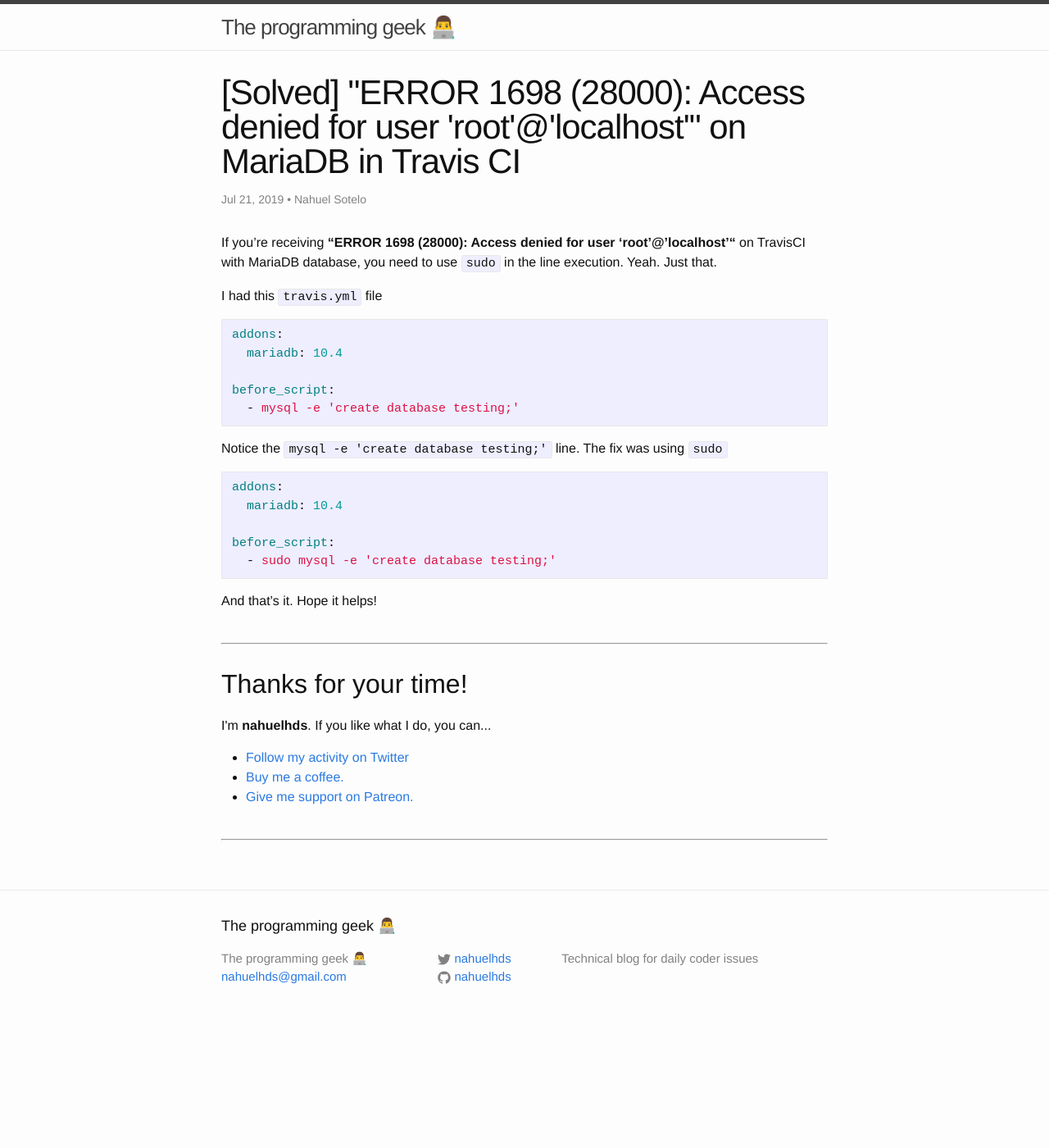
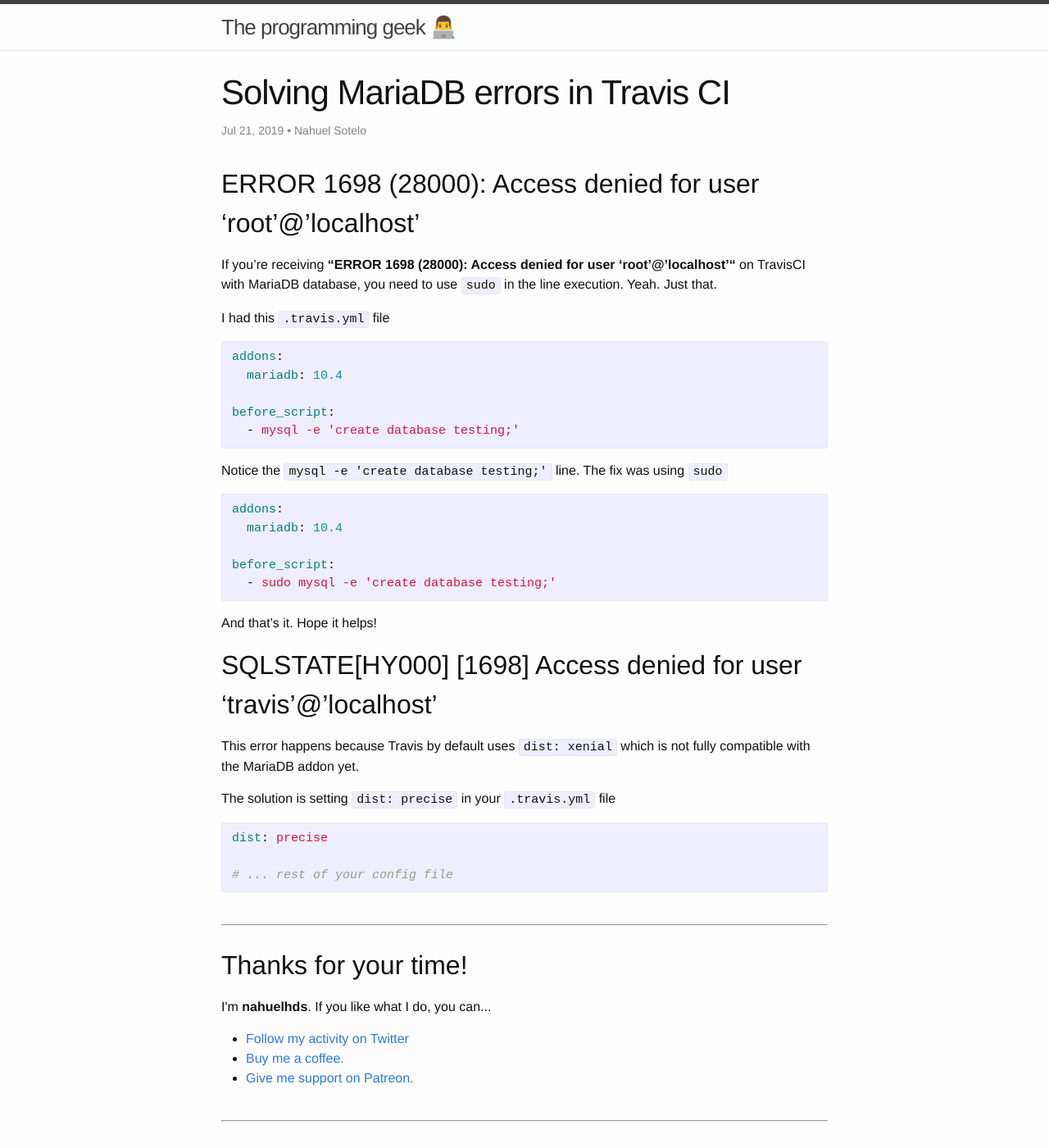
Before and after one commit to nahuelhds/nahuelhds.github.io, a Jekyll site: the page built from _posts/2019-07-21-Solving-MariaDB-errors-in-Travis-CI.md, in a window 1280 px wide and 1400 px high. Shown: the whole window at 82% size. Built offline with Jekyll 4.4.1, drawn with Linux system fonts in a browser that asks for light colours; comment, search, counter and statistics services are not loaded.

Commit message:
Adding one more error

````diff
--- a/_posts/2019-07-21-TravisCI-MariaDB-Access-denied-for-user-root-localhost.md
+++ b/_posts/2019-07-21-Solving-MariaDB-errors-in-Travis-CI.md
@@ -1,6 +1,6 @@
 ---
 lang: en
-title: "[Solved] \"ERROR 1698 (28000): Access denied for user 'root'@'localhost'\" on MariaDB in Travis CI"
+title: "Solving MariaDB errors in Travis CI"
 categories:
   - mariadb
 keywords:
@@ -11,9 +11,11 @@
   - access-denied
 ---
 
+## ERROR 1698 (28000): Access denied for user 'root'@'localhost'
+
 If you're receiving **"ERROR 1698 (28000): Access denied for user 'root'@'localhost'"** on TravisCI with MariaDB database, you need to use `sudo` in the line execution. Yeah. Just that.
 
-I had this `travis.yml` file
+I had this `.travis.yml` file
 
 ```yaml
 addons:
@@ -34,3 +36,15 @@
 ```
 
 And that's it. Hope it helps!
+
+## SQLSTATE[HY000] [1698] Access denied for user 'travis'@'localhost'
+
+This error happens because Travis by default uses `dist: xenial` which is not fully compatible with the MariaDB addon yet.
+
+The solution is setting `dist: precise` in your `.travis.yml` file
+
+```yaml
+dist: precise
+
+# ... rest of your config file
+```
````
